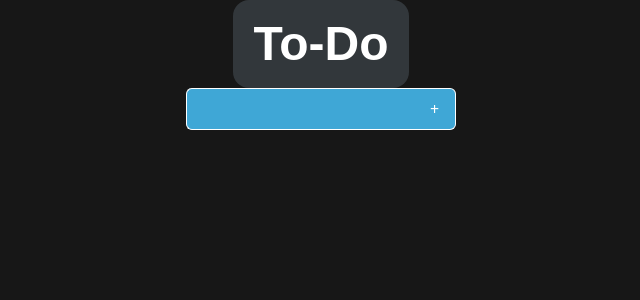
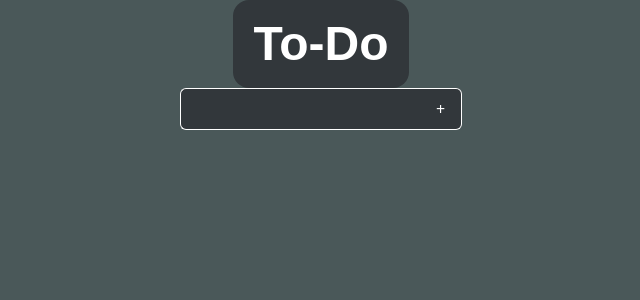
Before and after one commit to Fuller-source/to-do-list, a Next.js app: page / in a window 1280 px wide. Shown: the top 300 px of the page, without its empty margins (319-959 px from the left). Built offline with nearby package versions, Linux system fonts and the light colour scheme.

Commit message:
Look of form is proper. Need it to grow

```diff
--- a/components/TodoForm.tsx
+++ b/components/TodoForm.tsx
@@ -12,18 +12,14 @@ export const TodoForm = ({onAdd}: {onAdd: (task: string) => void }) => {
     }
 
     return (
-        <form className="flex" onSubmit={handleSubmit}>
+        <form className="flex bg-onyx focus-within:ring-2 focus-within:ring-blue rounded-md text-white" onSubmit={handleSubmit}>
         <input
-                className="border-l border-y border-gray-300 rounded-l-md py-2 bg-blue flex-grow text-black"
+                className="border-l border-y border-gray-300 rounded-l-md py-2flex-grow p-1.5 focus:outline-none"
                 type="text"
                 value={taskToDo}
                 onChange={(e) => setTaskToDo(e.target.value)}
             />
-            <button className="bg-blue border-r border-y border-gray-300 rounded-r-md -ml-1 py-2 px-4  flex justify-center items-center" type="submit">
-                <span className="hover:bg-emerald">
-                    +
-                </span>
-            </button>
+            <button className="bg-onyx border-r border-y border-gray-300 hover:bg-emerald rounded-r-md -ml-1 py-2 px-4 text-white flex justify-center items-center" type="submit">+</button>
         </form>
     );
 }
--- a/components/TodoItem.tsx
+++ b/components/TodoItem.tsx
@@ -14,13 +14,13 @@ export const TodoItem = ({todo, onDelete, onComplete}: TodoItemProps) => {
 
 
     return (
-        <li className="bg-yellow-200 text-black p-2 rounded">
+        <li className="flex bg-paledogwood text-black p-2 rounded flex-wrap w-full max-w-xl">
             <input type="checkbox" checked={todo.completed} name="status"  value={todo.id} onChange={() => onComplete(todo.id)}/>
-            <span className={todo.completed ? 'line-through' : ''}>
+            <span className={`break-words ${todo.completed ? 'line-through' : ''} w-full`}>
                 {todo.task}
             </span>
 
-            <button className="hover:bg-amber-600" onClick={() => onDelete(todo.id)}>-</button>
+            <button className="hover:bg-emerald" onClick={() => onDelete(todo.id)}>-</button>
         </li>
     )
 }
--- a/src/app/globals.css
+++ b/src/app/globals.css
@@ -3,7 +3,7 @@
 
 
 :root {
-  --background: #171717;
+  --background: #4a5859;
   --foreground: #FFFFFF;
 }
 
@@ -22,7 +22,8 @@
   --color-paledogwood: #f4d6cc;
   --color-emerald: #59cd90;
   --color-blue: #3fa7d6;
-  --color-black: #---
+  --color-black: #000000
+  --color-white: #FFFFFF
 }
 
 body {
```
